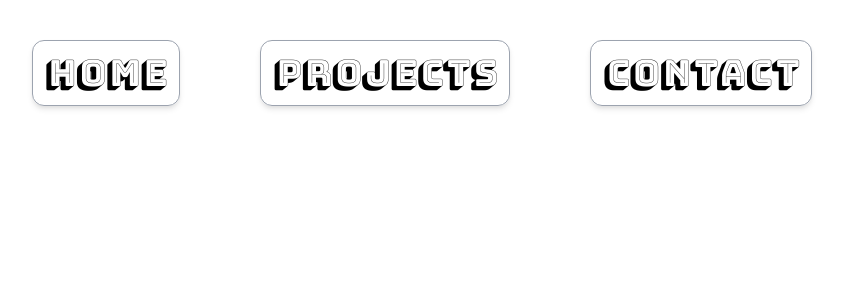
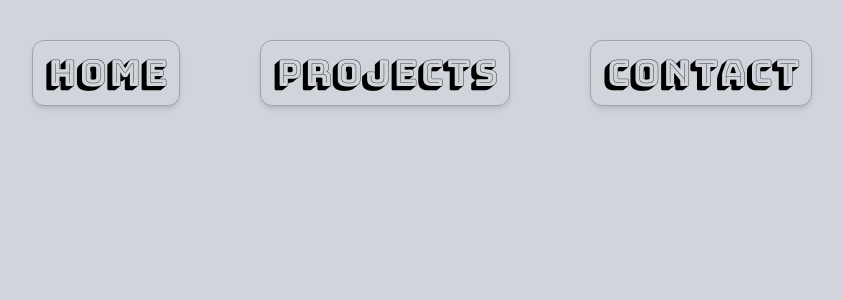
Before and after one commit to skystanoyevitch/sky-portfolio, a React (Create React App) app: page /Contact in a window 1280 px wide. Shown: the top 300 px of the page, without its empty margins (218-1061 px from the left). Built offline with nearby package versions, Linux system fonts and the light colour scheme; a web font is replaced by a local one.

Commit message:
added Contact page route and updated styles

```diff
--- a/src/App.js
+++ b/src/App.js
@@ -7,7 +7,7 @@ import { BrowserRouter as Router, Route, Switch } from "react-router-dom"
 
 // Page Component Imports //
 import Projects from "./Page-components/Projects"
-// import Contact from "../Page-components/Contact"
+import Contact from './Page-components/Contact';
 
 export default function App() {
   return (
@@ -20,6 +20,9 @@ export default function App() {
             <Route path="/Projects">
               <Projects />
             </Route>
+            <Route path="/Contact">
+              <Contact />
+            </Route>
         </Switch>
     </Router>
   );
--- a/src/Page-components/Contact.js
+++ b/src/Page-components/Contact.js
@@ -2,7 +2,9 @@ import React from "react"
 
 function Contact() {
     return (
-        <div></div>
+        <div className="w-screen h-screen bg-gray-300">
+
+        </div>
     )
 }
 
--- a/src/index.js
+++ b/src/index.js
@@ -3,7 +3,7 @@ import ReactDOM from 'react-dom';
 import './index.css';
 import App from './App';
 import reportWebVitals from './reportWebVitals';
-import { BrowserRouter as Router } from "react-router-dom";
+// import { BrowserRouter as Router } from "react-router-dom";
 
 ReactDOM.render(
   <React.StrictMode>
```
Also changed, not shown: src/logo.svg (deleted).
